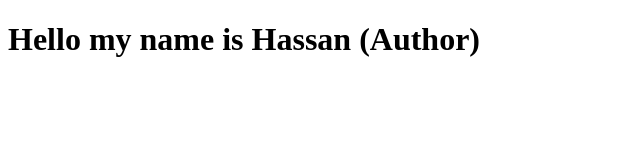
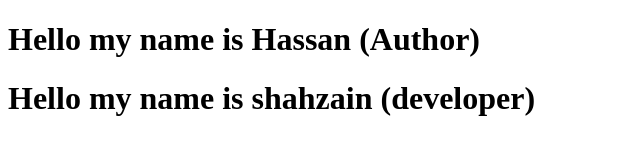
Before and after one commit to Hassan560/Practice, a plain HTML site: page index.html in a window 1280 px wide. Shown: the whole page, without its empty margins (0-640 px from the left). Drawn offline with Linux system fonts and the light colour scheme.

Commit message:
completed

```diff
--- a/index.html
+++ b/index.html
@@ -8,5 +8,6 @@
   </head>
   <body>
     <h1>Hello my name is Hassan (Author)</h1>
+    <h1>Hello my name is shahzain (developer)</h1>
   </body>
 </html>
```
